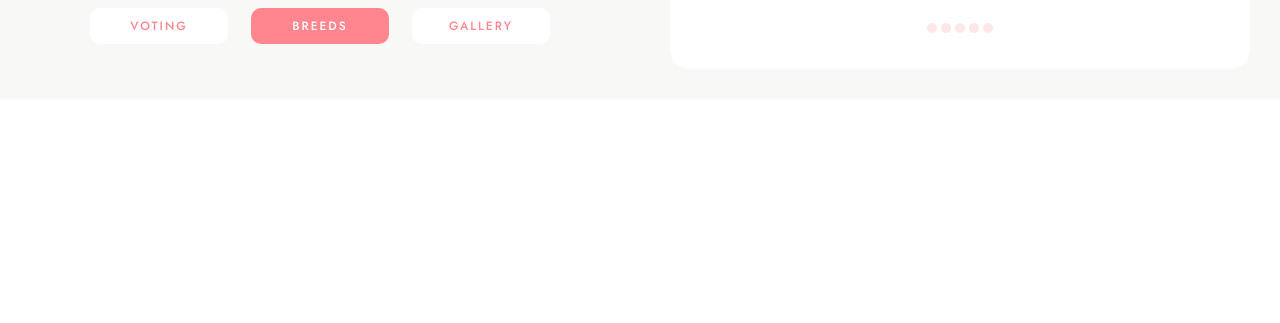
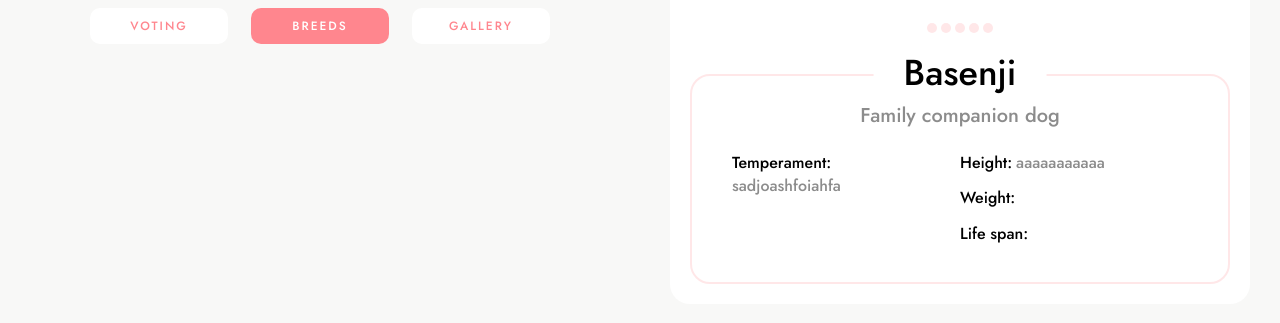
Before and after one commit to QuintusHoratiusFlaccus/petspaw, a React (Create React App) app: page /breeds/selected in a window 1280 px wide. Shown: the part 531-854 px from the top of the page. Before the commit the page ends 800 px from the top, so only its background shows below. Built offline with nearby package versions, Linux system fonts and the light colour scheme.

Commit message:
/breeds/select design compleate

```diff
--- a/src/Components/Content/RightPanel/Gallery/Gallery.jsx
+++ b/src/Components/Content/RightPanel/Gallery/Gallery.jsx
@@ -3,7 +3,7 @@ import ContentHead from './../ContentHead/ContentHead.jsx';
 import SearchParams from './SearchParams/SearchParams.jsx';
 
 import Wrapper from './../Wrappers/Wrapper.jsx';
-import { GaleryLayout } from './../Wrappers/galeryLayout.js';
+import { GaleryLayout } from './../Wrappers/GaleryLayout.js';
 
 const Gallery = () => {
   return (
--- a/src/Components/Content/RightPanel/Selected/Description/Description.jsx
+++ b/src/Components/Content/RightPanel/Selected/Description/Description.jsx
@@ -1,12 +1,29 @@
-import SlideSwitch from './SlideSwitch/SlideSwitch.jsx';
-
-import s from './Description.module.css';
+import { StyledWrapper } from './StyledWrapper.js';
 
 const Description = () => {
   return (
-    <div className={s.description}>
-      <span>Family companion dog</span>
-    </div>
+    <StyledWrapper>
+      <span className="description_name">
+        Basenji
+      </span>
+      <span className="description_characteristic">Family companion dog</span>
+      <div className="description_temperament">
+        <span>Temperament:</span>
+        <span className="description_data">sadjoashfoiahfa</span>
+      </div>
+      <div className="description_height">
+        <span>Height:</span>
+        <span className="description_data">aaaaaaaaaaa</span>
+      </div>
+      <div className="description_weight">
+        <span>Weight:</span>
+        <span className="description_data"></span>
+      </div>
+      <div className="description_lifeSpan">
+        <span>Life span:</span>
+        <span className="description_data"></span>
+      </div>
+    </StyledWrapper>
   )
 }
 
--- /dev/null
+++ b/src/Components/Content/RightPanel/Selected/Description/StyledWrapper.js
@@ -0,0 +1,69 @@
+import styled from 'styled-components';
+
+export const StyledWrapper = styled.div`
+  display: grid;
+  position: relative;
+  width: 100%;
+  height: 210px;
+  grid-template-columns: 1fr 1fr;
+  grid-template-rows: 50px repeat(3, 1fr);
+  grid-template-areas:
+  'characteristic characteristic'
+  'temperament height'
+  'temperament weight'
+  'temperament lifeSpan';
+  border-radius: 20px;
+  border: 2px solid rgba(255, 134, 142, 0.2);
+  padding: 25px 40px;
+  margin-top: 25px;
+  font-size: 16px;
+  line-height: 23px;
+
+  .description_name {
+    position: absolute;
+    height: 55px;
+    transform: translate(-50%);
+    left: 50%;
+    top: -31px;
+    padding: 0 30px;
+    font-size: 36px;
+    line-height: 55px;
+    background: ${({ theme }) => theme.votingButtonsBg};
+    border-radius: 20px;
+    text-align: center;
+  }
+
+  .description_data {
+    color: #8C8C8C;
+  }
+
+  & > div > span:first-child {
+    margin-right: 4px;
+  }
+
+  .description_characteristic {
+    grid-area: characteristic;
+    justify-self: center;
+    color: #8C8C8C;
+    font-size: 20px;
+    line-height: 29px;
+  }
+
+  .description_temperament {
+    grid-area: temperament;
+    display: flex;
+    flex-direction: column;
+  }
+
+  .description_height {
+    grid-area: height;
+  }
+
+  .description_weight {
+    grid-area: weight;
+  }
+
+  .description_lifeSpan {
+    grid-area: lifeSpan;
+  }
+`
--- a/src/Components/Content/RightPanel/Selected/Selected.jsx
+++ b/src/Components/Content/RightPanel/Selected/Selected.jsx
@@ -1,6 +1,7 @@
 import ContentHead from './../ContentHead/ContentHead.jsx';
 import IdIndicator from './ContentHeadAdd/IdIndicator.jsx';
 import Slider from './Slider/Slider.jsx';
+import Description from './Description/Description.jsx';
 
 import Wrapper from './../Wrappers/Wrapper.jsx';
 import { GaleryLayout } from './../Wrappers/GaleryLayout.js';
@@ -15,6 +16,8 @@ const Breeds = ({}) => {
       </ContentHead>
 
       <Slider/>
+
+      <Description></Description>
     </Wrapper>
   )
 }
--- a/src/Components/Content/RightPanel/Selected/Slider/SlideSwitch/StyledContainer.js
+++ b/src/Components/Content/RightPanel/Selected/Slider/SlideSwitch/StyledContainer.js
@@ -2,11 +2,12 @@ import styled from 'styled-components';
 
 export const StyledContainer = styled.div`
   position: absolute;
-  left: calc(50% - 45px);
+  display: flex;
   width: 90px;
   height: 30px;
+  left: 50%;
   bottom: 0;
-  display: flex;
+  transform: translate(-50%);
   justify-content: space-between;
   border-radius: 21px;
   border: 4px solid transparent;
--- a/src/Components/Content/RightPanel/Voting/LawCourt/JudgementButtons/StyledContainer.js
+++ b/src/Components/Content/RightPanel/Voting/LawCourt/JudgementButtons/StyledContainer.js
@@ -2,10 +2,11 @@ import styled from 'styled-components';
 
 export const StyledContainer = styled.div`
   position: absolute;
-  left: calc(50% - 128px);
+  left: 50%;
   bottom: 0;
   display: flex;
   width: 256px;
+  transform: translate(-50%);
   justify-content: space-between;
   border-radius: 21px;
   border: 4px solid transparent;
--- a/src/theme.js
+++ b/src/theme.js
@@ -22,7 +22,7 @@ export const darkTheme = {
   navButtons: 'rgba(255, 255, 255, 0.05)',
 
   votingActionLogs: 'rgba(255, 255, 255, 0.05)',
-  votingButtonsBg: '#282828',
+  votingButtonsBg: '#292929',
 
   breedsSelectColor: 'rgba(255, 255, 255, 0.05)',
 
```
Also changed, not shown: src/Components/Content/RightPanel/Selected/Description/Description.module.css (deleted, +0 -14 lines), src/Components/Content/RightPanel/Selected/Slider/SlideSwitch/SlideSwitch.jsx (line endings or trailing spaces).
